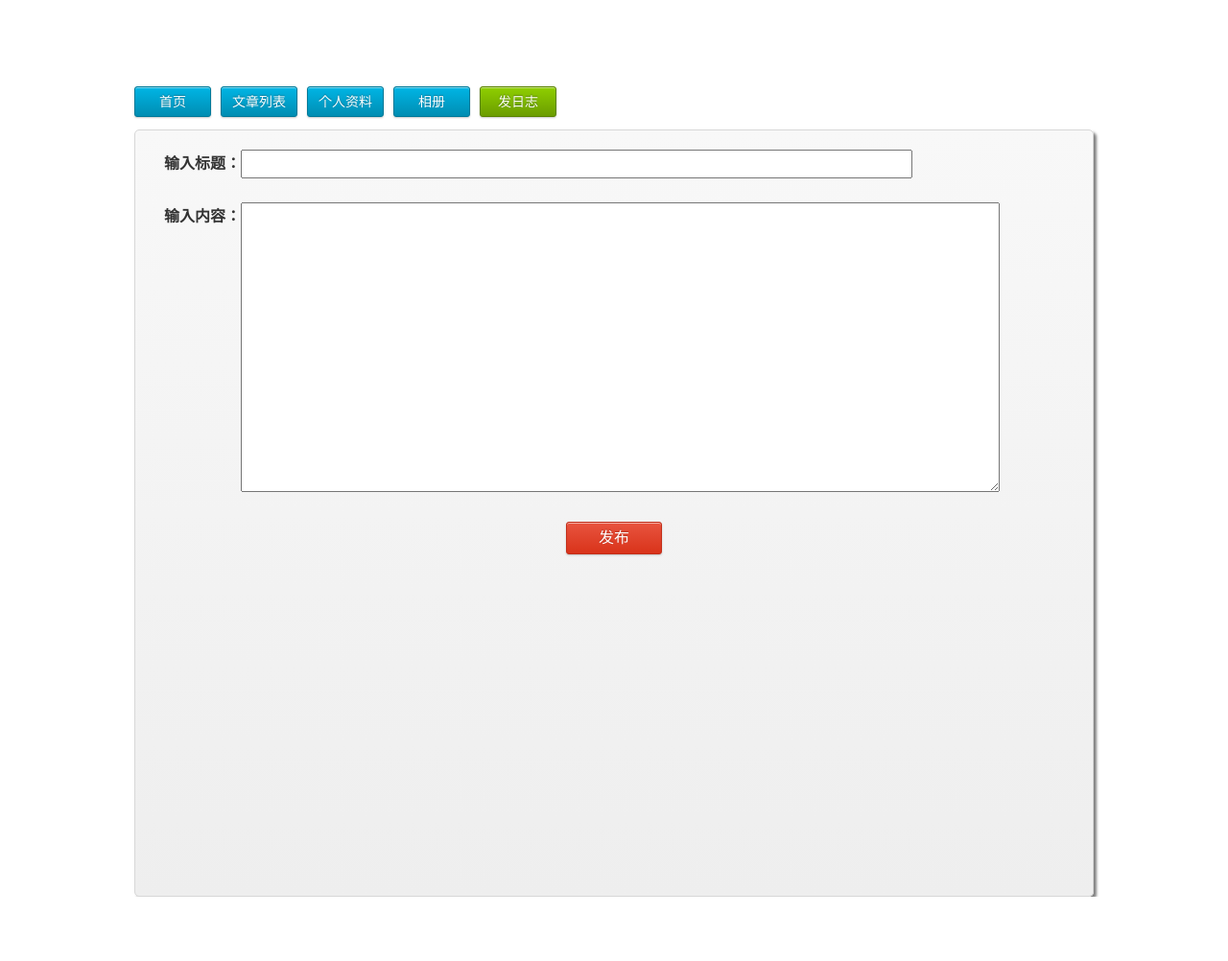
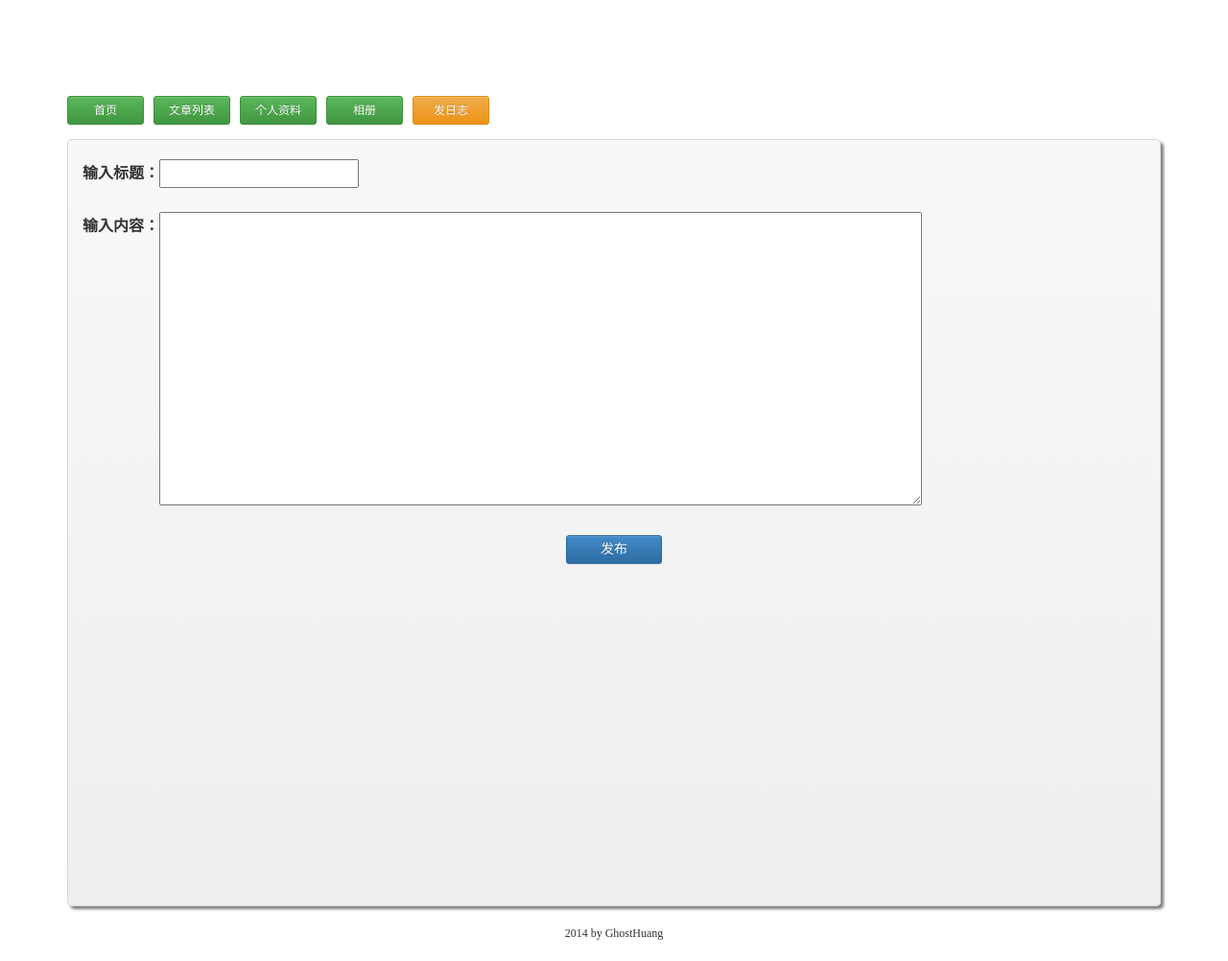
Before and after one commit to huanggs/g_blog, a PHP site: page /admin/create.php in a window 1280 px wide. Shown: the whole page at 96% size. Before the commit the page ends 935 px from the top, so only its background shows below. Run offline with PHP 8.4, Linux system fonts and the light colour scheme; data that the repository does not hold is empty.

Commit message:
office_08141509
change2bootstrap

```diff
--- a/admin/create.php
+++ b/admin/create.php
@@ -4,21 +4,24 @@
 <head>
 <meta charset="utf-8">
 <title>写日志 - <?=$blog_name?></title>
-  <link rel="stylesheet" type="text/css" href="../css/main.css">
-  <link rel="stylesheet" href="../css/bootstrap.min.css">
-  <link rel="stylesheet" href="../css/buttons.css">
+  <link rel="stylesheet" type="text/css" type="text/css" href="../css/main.css">
+  <link rel="stylesheet" type="text/css" href="../css/bootstrap.min.css">
+  <link rel="stylesheet" type="text/css" href="../css/bootstrap-theme.min.css">
   <script src="../js/bootstrap.min.js"></script>
   <script src="../js/jquery-1.11.1.min.js"></script>
 </head>
 
 <body>
-		<?php include '../inc/top.php';?>
-		<?php include '../inc/nav2.php';?>
-		<div class="CreatBlog center n_bg">
-            <p><label>输入标题：</label><input type="text"></input></p>
-            <p><label>输入内容：</label><textarea name="" cols="86" rows="10"></textarea></p>
-            <p><div class="submit center"><input name="submit" class="submit button button-rounded button-caution" type="button" value="发布"></div></p>
-        </div>
+  <div class="container">
+    <?php include '../inc/top.php';?>
+    <?php include '../inc/nav2.php';?>
+    <div class="col-sm-12 CreatBlog n_bg">
+      <p><label>输入标题：</label><input type="text"></input></p>
+      <p><label>输入内容：</label><textarea name="" cols="86" rows="10"></textarea></p>
+      <p><div class="submit center"><input name="submit" class="submit btn btn-sm btn-primary" type="button" value="发布"></div></p>
+    </div>
+    <?php include '../inc/footer.php';?>
+  </div>
 </body>
 </body>
 </html>
--- a/css/main.css
+++ b/css/main.css
@@ -1,16 +1,14 @@
 @charset "utf-8";
 
 *{
-	margin: 0px;
-	padding: 0px;
-	font-size: 12px;
-	font-family: "微软雅黑";
-	}
+  font-size: 12px;
+  font-family: "微软雅黑";
+  }
 
-body {
+body{
 
-	}
-.center {
+  }
+.center{
 	margin-left:auto;
 	margin-right:auto;
 	}
@@ -18,6 +16,7 @@ body {
 .clear {
 	clear: both;
 	}
+
 .n_bg {
 	border: 1px solid #d7d7d7;
 	background:-webkit-gradient(linear,left bottom,left top,from(#EEE),to(#f8f8f8));
@@ -27,8 +26,7 @@ body {
 
 /*head*/
 .head {
-	width:1000px;
-	height: 70px;
+	height: 100px;
 	}
 
 .blog_name {
@@ -40,13 +38,13 @@ body {
 
 	}
 .nav {
-	width:1000px;
 	height: 35px;
 	font-weight: bolder;
 	}
 
 .nav ul {
-	padding-left: 0px;
+	margin:0;
+	padding:0;
 	}
 
 .nav ul,li {
@@ -63,7 +61,6 @@ body {
 
 /*content*/
 .content {
-	width:1000px;
 	padding:0px 30px 20px;
 	margin-top:10px;
 	}
@@ -98,7 +95,6 @@ body {
 
 /*footer*/
 .footer {
-	width: 1000px;
 	padding: 20px;
 	text-align: center;
 	}
@@ -106,7 +102,6 @@ body {
 
 /*admin_create*/
 .CreatBlog {
-	width:1000px;
 	height:800px;
 	padding:20px 30px;
 	margin-top:10px;
@@ -123,7 +118,6 @@ body {
 	}
 
 .CreatBlog input {
-	width:700px;
 	height:30px;
 	font-size:16px;
 	}
@@ -134,4 +128,6 @@ body {
 
 .CreatBlog .submit {
 	width:100px;
+	font-size:14px;
+	line-height:18px;
 	}
--- a/inc/atcl_list.php
+++ b/inc/atcl_list.php
@@ -1,5 +1,5 @@
-			<div class="article_ctn">
-				<h1><?=$data_atcl_info['title']?></h1>
+			<div class="col-sm-12">
+				<h4><?=$data_atcl_info['title']?></h4>
 				<p class="atcl_info">作者：Ghost	发布日期：<?=$data_atcl_info['date']?></p>
 				<p class="atcl_ctn"><?=$data_atcl_info['content']?></p>
 			</div>
--- /dev/null
+++ b/inc/footer.php
@@ -0,0 +1,3 @@
+    <!--底部开始-->
+    <div class="col-sm-12 footer">2014 by GhostHuang</div>
+    <!--底部结束-->
--- a/inc/nav2.php
+++ b/inc/nav2.php
@@ -1,9 +1,9 @@
-		<div class="nav center">
+		<div class="col-sm-12 nav">
 			<ul>
-				<li><a href="../index.php" class="button button-rounded button-primary">首页</a></li>
-				<li><a href="../list.php" class="button button-rounded button-primary">文章列表</a></li>
-				<li><a href="../pro.php" class="button button-rounded button-primary">个人资料</a></li>
-				<li><a href="../album.php" class="button button-rounded button-primary">相册</a></li>
-				<li class="creat_btn"><a href="../admin/create.php" class="button button-rounded button-action">发日志</a></li>
+				<li><a href="../index.php" class="btn btn-sm btn-success">首页</a></li>
+				<li><a href="../list.php" class="btn btn-sm btn-success">文章列表</a></li>
+				<li><a href="../pro.php" class="btn btn-sm btn-success">个人资料</a></li>
+				<li><a href="../album.php" class="btn btn-sm btn-success">相册</a></li>
+				<li class="creat_btn"><a href="../admin/create.php" class="btn btn-sm btn-warning">发日志</a></li>
 			</ul>
 		</div>
--- a/inc/top.php
+++ b/inc/top.php
@@ -1,4 +1,4 @@
-		<div class="head center">
+		<div class="col-sm-12 head">
 			<h1 id="blog_name"><?=$blog_name?></h1>
 			<h5 id="blog_des"><?=$blog_des?></h5>
 		</div>
```
Also changed, not shown: inc/nav1.php (+6 -6 lines), index.php (+17 -6 lines).
